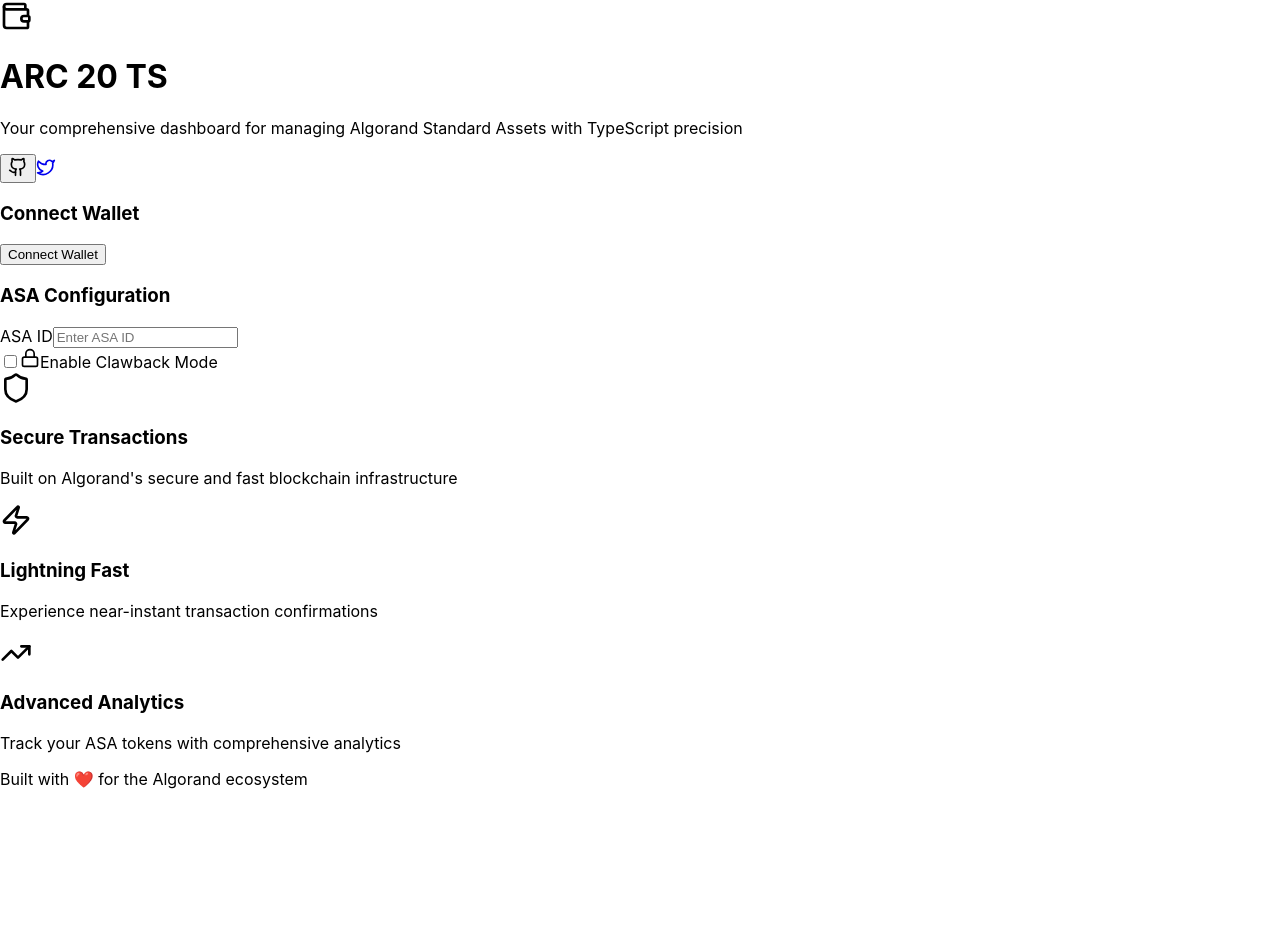
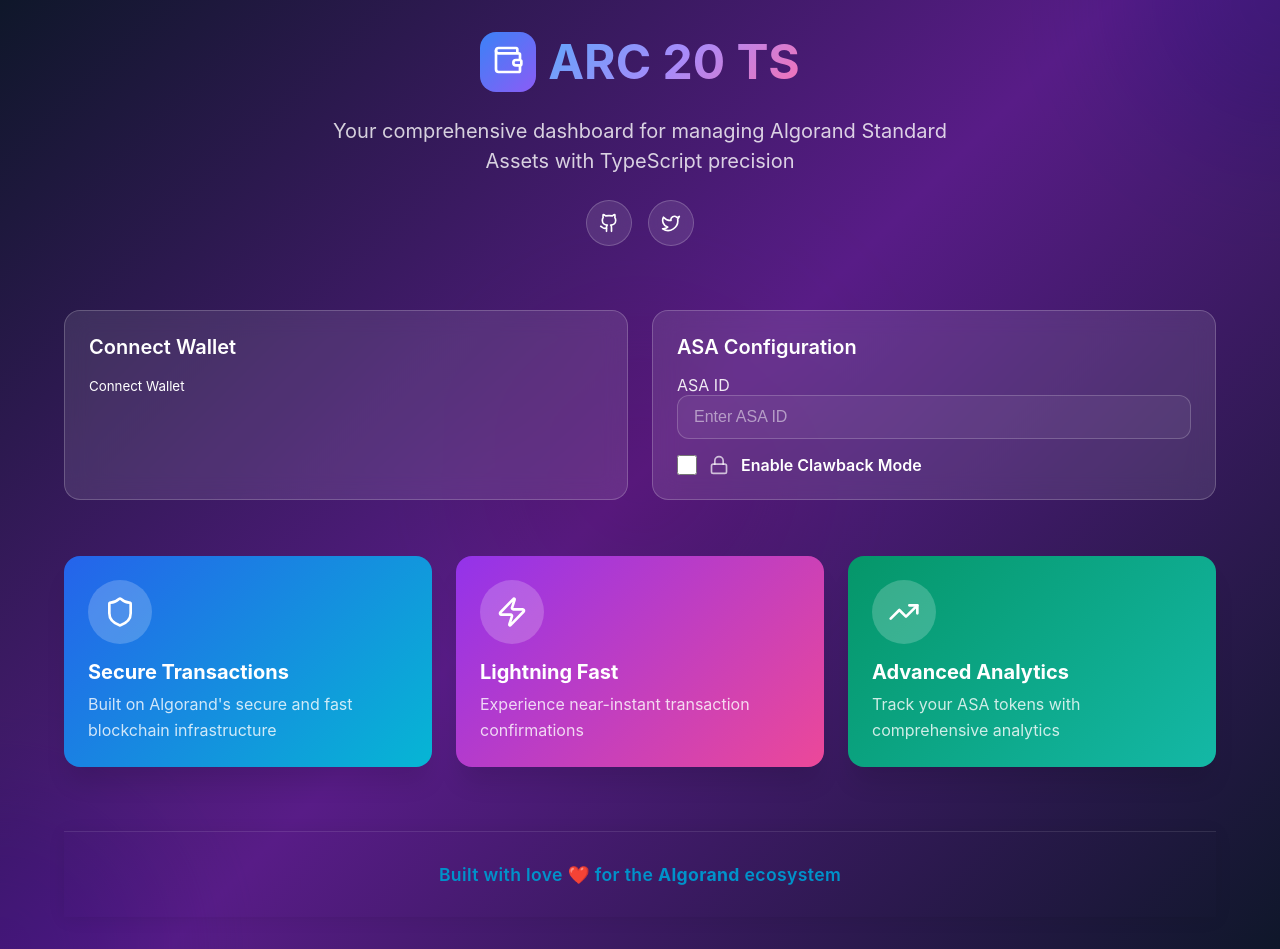
Before and after one commit to lhcee3/arc20-ts, a React (Create React App) app in the folder projects/arc20-ts/react app/: page / in a window 1280 px wide. Before the commit the page ends 805 px from the top, so only its background shows below. Built offline with nearby package versions, Linux system fonts and the light colour scheme; what @randlabs/myalgo-connect, algosdk would draw is missing.

Commit message:
FIX:adding tracemarks twitter itr 4

```diff
--- a/projects/arc20-ts/react app/src/App.css
+++ b/projects/arc20-ts/react app/src/App.css
@@ -1,38 +1,489 @@
-.App {
-  text-align: center;
+/* App.css - Custom styles for ARC 20 TS */
+
+* {
+  box-sizing: border-box;
+  margin: 0;
+  padding: 0;
 }
 
-.App-logo {
-  height: 40vmin;
+body {
+  font-family: -apple-system, BlinkMacSystemFont, 'Segoe UI', 'Roboto', 'Oxygen',
+    'Ubuntu', 'Cantarell', 'Fira Sans', 'Droid Sans', 'Helvetica Neue',
+    sans-serif;
+  -webkit-font-smoothing: antialiased;
+  -moz-osx-font-smoothing: grayscale;
+}
+
+/* Main container */
+.app-container {
+  min-height: 100vh;
+  background: linear-gradient(135deg, #0f172a 0%, #581c87 50%, #0f172a 100%);
+  position: relative;
+  overflow: hidden;
+}
+
+/* Animated background elements */
+.bg-animations {
+  position: absolute;
+  inset: 0;
+  overflow: hidden;
   pointer-events: none;
 }
 
-@media (prefers-reduced-motion: no-preference) {
-  .App-logo {
-    animation: App-logo-spin infinite 20s linear;
+.bg-circle {
+  position: absolute;
+  border-radius: 50%;
+  mix-blend-mode: multiply;
+  filter: blur(64px);
+  opacity: 0.2;
+}
+
+.bg-circle-1 {
+  top: -160px;
+  right: -160px;
+  width: 320px;
+  height: 320px;
+  background: #3b82f6;
+  animation: pulse 3s ease-in-out infinite;
+}
+
+.bg-circle-2 {
+  bottom: -160px;
+  left: -160px;
+  width: 320px;
+  height: 320px;
+  background: #8b5cf6;
+  animation: pulse 3s ease-in-out infinite 1s;
+}
+
+.bg-circle-3 {
+  top: 50%;
+  left: 50%;
+  transform: translate(-50%, -50%);
+  width: 320px;
+  height: 320px;
+  background: #ec4899;
+  opacity: 0.1;
+  animation: pulse 3s ease-in-out infinite 2s;
+}
+
+@keyframes pulse {
+  0%, 100% { opacity: 0.2; }
+  50% { opacity: 0.3; }
+}
+
+/* Main content */
+.main-content {
+  position: relative;
+  z-index: 10;
+  max-width: 1200px;
+  margin: 0 auto;
+  padding: 2rem 1.5rem;
+}
+
+/* Header */
+.header {
+  text-align: center;
+  margin-bottom: 4rem;
+}
+
+.header-logo {
+  display: inline-flex;
+  align-items: center;
+  gap: 0.75rem;
+  margin-bottom: 1.5rem;
+}
+
+.logo-icon {
+  background: linear-gradient(135deg, #3b82f6, #8b5cf6);
+  border-radius: 1rem;
+  padding: 0.75rem;
+}
+
+.main-title {
+  font-size: 3rem;
+  font-weight: bold;
+  background: linear-gradient(135deg, #60a5fa, #a78bfa, #f472b6);
+  -webkit-background-clip: text;
+  background-clip: text;
+  -webkit-text-fill-color: transparent;
+  line-height: 1.1;
+}
+
+.subtitle {
+  font-size: 1.25rem;
+  color: rgba(255, 255, 255, 0.8);
+  max-width: 42rem;
+  margin: 0 auto;
+  line-height: 1.5;
+}
+
+.social-links {
+  display: flex;
+  justify-content: center;
+  gap: 1rem;
+  margin-top: 1.5rem;
+}
+
+.social-link {
+  background: rgba(255, 255, 255, 0.1);
+  backdrop-filter: blur(12px);
+  border-radius: 50%;
+  padding: 0.75rem;
+  border: 1px solid rgba(255, 255, 255, 0.2);
+  transition: all 0.3s ease;
+  text-decoration: none;
+  color: white;
+  display: flex;
+  align-items: center;
+  justify-content: center;
+}
+
+.social-link:hover {
+  background: rgba(255, 255, 255, 0.2);
+  transform: scale(1.1);
+}
+
+/* Grid layouts */
+.grid {
+  display: grid;
+  gap: 1.5rem;
+}
+
+.grid-md-2 {
+  grid-template-columns: 1fr;
+}
+
+.grid-md-3 {
+  grid-template-columns: 1fr;
+}
+
+@media (min-width: 768px) {
+  .grid-md-2 {
+    grid-template-columns: repeat(2, 1fr);
+  }
+
+  .grid-md-3 {
+    grid-template-columns: repeat(3, 1fr);
   }
 }
 
-.App-header {
-  background-color: #282c34;
-  min-height: 100vh;
+/* Section cards */
+.section-card {
+  background: rgba(255, 255, 255, 0.1);
+  backdrop-filter: blur(12px);
+  border-radius: 1rem;
+  padding: 1.5rem;
+  border: 1px solid rgba(255, 255, 255, 0.2);
+  margin-bottom: 1.5rem;
+  transition: all 0.3s ease;
+}
+
+.section-card:hover {
+  background: rgba(255, 255, 255, 0.15);
+  transform: translateY(-2px);
+}
+
+.section-title {
+  font-size: 1.25rem;
+  font-weight: 600;
+  color: white;
+  margin-bottom: 1rem;
   display: flex;
-  flex-direction: column;
+  align-items: center;
+  gap: 0.75rem;
+}
+
+.section-content {
+  color: rgba(255, 255, 255, 0.9);
+}
+
+/* Feature cards */
+.feature-card {
+  padding: 1.5rem;
+  border-radius: 1rem;
+  box-shadow: 0 20px 25px -5px rgba(0, 0, 0, 0.1);
+  transition: all 0.5s ease;
+  position: relative;
+  overflow: hidden;
+}
+
+.feature-card:hover {
+  box-shadow: 0 25px 50px -12px rgba(0, 0, 0, 0.25);
+  transform: scale(1.05) translateY(-8px);
+}
+
+.feature-card.from-blue-600 {
+  background: linear-gradient(135deg, #2563eb, #06b6d4);
+}
+
+.feature-card.from-purple-600 {
+  background: linear-gradient(135deg, #9333ea, #ec4899);
+}
+
+.feature-card.from-green-600 {
+  background: linear-gradient(135deg, #059669, #14b8a6);
+}
+
+.feature-icon {
+  background: rgba(255, 255, 255, 0.2);
+  border-radius: 50%;
+  width: 4rem;
+  height: 4rem;
+  display: flex;
   align-items: center;
   justify-content: center;
-  font-size: calc(10px + 2vmin);
+  margin-bottom: 1rem;
+}
+
+.feature-title {
+  font-size: 1.25rem;
+  font-weight: bold;
+  color: white;
+  margin-bottom: 0.5rem;
+}
+
+.feature-description {
+  color: rgba(255, 255, 255, 0.8);
+  line-height: 1.6;
+}
+
+/* Status display */
+.status-display {
+  background: linear-gradient(135deg, rgba(34, 197, 94, 0.2), rgba(59, 130, 246, 0.2));
+  backdrop-filter: blur(12px);
+  border-radius: 1rem;
+  padding: 1.5rem;
+  border: 1px solid rgba(255, 255, 255, 0.2);
+  margin-bottom: 2rem;
+}
+
+.status-title {
+  color: white;
+  font-weight: 600;
+  margin-bottom: 1rem;
+  display: flex;
+  align-items: center;
+  gap: 0.5rem;
+}
+
+.status-dot {
+  width: 0.75rem;
+  height: 0.75rem;
+  background: #4ade80;
+  border-radius: 50%;
+  animation: pulse 2s ease-in-out infinite;
+}
+
+.status-grid {
+  display: grid;
+  gap: 1rem;
+  font-size: 0.875rem;
+}
+
+@media (min-width: 768px) {
+  .status-grid {
+    grid-template-columns: repeat(3, 1fr);
+  }
+}
+
+.status-label {
+  color: rgba(255, 255, 255, 0.7);
+}
+
+.status-value {
+  color: white;
+  font-family: 'Courier New', monospace;
+  font-weight: 500;
+}
+
+.status-value.green {
+  color: #4ade80;
+}
+
+/* Warning sections */
+.warning-section {
+  border-color: rgba(239, 68, 68, 0.3);
+  background: rgba(239, 68, 68, 0.1);
+}
+
+.warning-section .warning-box {
+  background: rgba(239, 68, 68, 0.2);
+  border-radius: 0.75rem;
+  padding: 1rem;
+  margin-bottom: 1rem;
+}
+
+.warning-section .warning-text {
+  color: #fecaca;
+  font-size: 0.875rem;
+}
+
+.caution-section {
+  border-color: rgba(249, 115, 22, 0.3);
+  background: rgba(249, 115, 22, 0.1);
+}
+
+.caution-section .caution-box {
+  background: rgba(249, 115, 22, 0.2);
+  border-radius: 0.75rem;
+  padding: 1rem;
+  margin-bottom: 1rem;
+}
+
+.caution-section .caution-text {
+  color: #fed7aa;
+  font-size: 0.875rem;
+}
+
+/* Form elements */
+.checkbox-label {
+  color: white;
+  font-weight: 600;
+  display: flex;
+  align-items: center;
+  gap: 0.75rem;
+  cursor: pointer;
+}
+
+.checkbox-input {
+  width: 1.25rem;
+  height: 1.25rem;
+  border-radius: 0.25rem;
+  background: rgba(255, 255, 255, 0.1);
+  border: 2px solid rgba(255, 255, 255, 0.3);
+  accent-color: #3b82f6;
+}
+
+.checkbox-input:focus {
+  outline: 2px solid #3b82f6;
+  outline-offset: 2px;
+}
+
+/* Space utilities */
+.space-y-4 > * + * {
+  margin-top: 1rem;
+}
+
+.space-y-6 > * + * {
+  margin-top: 1.5rem;
+}
+
+.mb-4 { margin-bottom: 1rem; }
+.mb-6 { margin-bottom: 1.5rem; }
+.mb-8 { margin-bottom: 2rem; }
+.mb-16 { margin-bottom: 4rem; }
+.mt-4 { margin-top: 1rem; }
+.mt-6 { margin-top: 1.5rem; }
+.mt-16 { margin-top: 4rem; }
+
+/* Footer */
+.footer {
+  text-align: center;
+  padding: 2rem 0;
+  border-top: 1px solid rgba(255, 255, 255, 0.1);
+  margin-top: 4rem;
+}
+
+.footer-text {
+  color: rgba(255, 255, 255, 0.5);
+}
+
+/* Responsive design */
+@media (max-width: 768px) {
+  .main-title {
+    font-size: 2.5rem;
+  }
+
+  .subtitle {
+    font-size: 1.125rem;
+  }
+
+  .main-content {
+    padding: 1rem;
+  }
+
+  .header {
+    margin-bottom: 2rem;
+  }
+}
+
+/* Icon color utilities */
+.text-white {
   color: white;
 }
 
-.App-link {
-  color: #61dafb;
+.text-white-70 {
+  color: rgba(255, 255, 255, 0.7);
 }
 
-@keyframes App-logo-spin {
-  from {
-    transform: rotate(0deg);
-  }
-  to {
-    transform: rotate(360deg);
-  }
+/* Button styles for components */
+button {
+  cursor: pointer;
+  border: none;
+  background: none;
+  font-family: inherit;
 }
+
+button:disabled {
+  opacity: 0.5;
+  cursor: not-allowed;
+}
+
+/* Input styles */
+input[type="text"], input[type="number"], textarea, select {
+  background: rgba(255, 255, 255, 0.05);
+  border: 1px solid rgba(255, 255, 255, 0.2);
+  border-radius: 0.75rem;
+  padding: 0.75rem 1rem;
+  color: white;
+  font-size: 1rem;
+  width: 100%;
+  transition: all 0.3s ease;
+}
+
+input[type="text"]:focus, input[type="number"]:focus, textarea:focus, select:focus {
+  outline: none;
+  border-color: #3b82f6;
+  box-shadow: 0 0 0 2px rgba(59, 130, 246, 0.2);
+}
+
+input::placeholder, textarea::placeholder {
+  color: rgba(255, 255, 255, 0.5);
+}
+
+/* Loading animation */
+@keyframes spin {
+  0% { transform: rotate(0deg); }
+  100% { transform: rotate(360deg); }
+}
+
+.loading {
+  animation: spin 1s linear infinite;
+}
+
+/* Utility classes */
+.text-center { text-align: center; }
+.text-left { text-align: left; }
+.text-right { text-align: right; }
+
+.flex { display: flex; }
+.inline-flex { display: inline-flex; }
+.items-center { align-items: center; }
+.justify-center { justify-content: center; }
+.gap-2 { gap: 0.5rem; }
+.gap-3 { gap: 0.75rem; }
+.gap-4 { gap: 1rem; }
+
+.w-full { width: 100%; }
+.h-full { height: 100%; }
+
+.relative { position: relative; }
+.absolute { position: absolute; }
+
+.overflow-hidden { overflow: hidden; }
+
+.transition-all { transition: all 0.3s ease; }
+
+.hover\:scale-110:hover { transform: scale(1.1); }
+.hover\:scale-105:hover { transform: scale(1.05); }
--- a/projects/arc20-ts/react app/src/App.tsx
+++ b/projects/arc20-ts/react app/src/App.tsx
@@ -10,6 +10,7 @@
 import { AsaInput } from './components/AsaInput';
 import { ClawbackTransfer } from './components/ClawbackTransfer';
 import { DestroyAsa } from './components/DestroyAsa';
+import './App.css';
 
 import { FC } from 'react';
 
@@ -21,12 +22,12 @@
 };
 
 const FeatureCard: FC<FeatureCardProps> = ({ icon: Icon, title, description, gradient }) => (
-  <div className={`bg-gradient-to-br ${gradient} p-6 rounded-2xl shadow-xl hover:shadow-2xl transition-all duration-500 transform hover:scale-105 hover:-translate-y-2`}>
-    <div className="bg-white/20 rounded-full w-16 h-16 flex items-center justify-center mb-4">
+  <div className={`feature-card ${gradient}`}>
+    <div className="feature-icon">
       <Icon size={32} className="text-white" />
     </div>
-    <h3 className="text-xl font-bold text-white mb-2">{title}</h3>
-    <p className="text-white/80 leading-relaxed">{description}</p>
+    <h3 className="feature-title">{title}</h3>
+    <p className="feature-description">{description}</p>
   </div>
 );
 
@@ -37,11 +38,13 @@
 };
 
 const SectionCard: React.FC<SectionCardProps> = ({ title, children, className = "" }) => (
-  <div className={`bg-white/10 backdrop-blur-md rounded-2xl p-6 border border-white/20 mb-6 ${className}`}>
-    <h3 className="text-xl font-semibold text-white mb-4 flex items-center gap-3">
+  <div className={`section-card ${className}`}>
+    <h3 className="section-title">
       {title}
     </h3>
-    {children}
+    <div className="section-content">
+      {children}
+    </div>
   </div>
 );
 
@@ -51,7 +54,6 @@
   const [isClawback, setIsClawback] = useState(false);
   const [isManager, setIsManager] = useState(false);
   const [, setManagerAddress] = useState('');
-  // Removed unused activeSection state
 
   const parsedAsaId = parseInt(asaId);
 
@@ -66,9 +68,11 @@
         // Fetch ASA info to get manager address
         const algod = new (await import('algosdk')).Algodv2('', 'https://testnet-api.algonode.cloud', '');
         const asset = await algod.getAssetByID(parsedAsaId).do();
+        setManagerAddress(asset.params.manager);
         setIsManager(asset.params.manager === address);
       } catch {
         setIsManager(false);
+        setManagerAddress('');
       }
     }
     fetchManager();
@@ -79,50 +83,50 @@
       icon: Shield,
       title: "Secure Transactions",
       description: "Built on Algorand's secure and fast blockchain infrastructure",
-      gradient: "from-blue-600 to-cyan-500"
+      gradient: "from-blue-600"
     },
     {
       icon: Zap,
       title: "Lightning Fast",
       description: "Experience near-instant transaction confirmations",
-      gradient: "from-purple-600 to-pink-500"
+      gradient: "from-purple-600"
     },
     {
       icon: TrendingUp,
       title: "Advanced Analytics",
       description: "Track your ASA tokens with comprehensive analytics",
-      gradient: "from-green-600 to-teal-500"
+      gradient: "from-green-600"
     }
   ];
 
   const showDashboard = address && !isNaN(parsedAsaId);
 
   return (
-    <div className="min-h-screen bg-gradient-to-br from-slate-900 via-purple-900 to-slate-900 relative overflow-hidden">
+    <div className="app-container">
       {/* Animated background elements */}
-      <div className="absolute inset-0 overflow-hidden">
-        <div className="absolute -top-40 -right-40 w-80 h-80 bg-blue-500 rounded-full mix-blend-multiply filter blur-xl opacity-20 animate-pulse"></div>
-        <div className="absolute -bottom-40 -left-40 w-80 h-80 bg-purple-500 rounded-full mix-blend-multiply filter blur-xl opacity-20 animate-pulse delay-1000"></div>
-        <div className="absolute top-1/2 left-1/2 transform -translate-x-1/2 -translate-y-1/2 w-80 h-80 bg-pink-500 rounded-full mix-blend-multiply filter blur-xl opacity-10 animate-pulse delay-2000"></div>
+      <div className="bg-animations">
+        <div className="bg-circle bg-circle-1"></div>
+        <div className="bg-circle bg-circle-2"></div>
+        <div className="bg-circle bg-circle-3"></div>
       </div>
 
-      <div className="relative z-10 container mx-auto px-6 py-8">
+      <div className="main-content">
         {/* Header */}
-        <header className="text-center mb-16">
-          <div className="inline-flex items-center gap-3 mb-6">
-            <div className="bg-gradient-to-r from-blue-500 to-purple-600 rounded-2xl p-3">
+        <header className="header">
+          <div className="header-logo">
+            <div className="logo-icon">
               <Wallet size={32} className="text-white" />
             </div>
-            <h1 className="text-5xl font-bold bg-gradient-to-r from-blue-400 via-purple-400 to-pink-400 bg-clip-text text-transparent">
+            <h1 className="main-title">
               ARC 20 TS
             </h1>
           </div>
-          <p className="text-xl text-white/80 max-w-2xl mx-auto leading-relaxed">
+          <p className="subtitle">
             Your comprehensive dashboard for managing Algorand Standard Assets with TypeScript precision
           </p>
-          <div className="flex justify-center gap-4 mt-6">
+          <div className="social-links">
             <button
-              className="bg-white/10 hover:bg-white/20 backdrop-blur-md rounded-full p-3 border border-white/20 transition-all duration-300 hover:scale-110"
+              className="social-link"
               onClick={() => window.open('https://github.com/lhcee3/arc20-ts', '_blank')}
               title="View on GitHub"
             >
@@ -132,7 +136,7 @@
               href="https://x.com/lhcee3"
               target="_blank"
               rel="noopener noreferrer"
-              className="bg-white/10 hover:bg-white/20 backdrop-blur-md rounded-full p-3 border border-white/20 transition-all duration-300 hover:scale-110"
+              className="social-link"
               title="View on X (Twitter)"
             >
               <Twitter size={20} className="text-white" />
@@ -141,7 +145,7 @@
         </header>
 
         {/* Connection Section */}
-        <div className="grid md:grid-cols-2 gap-6 mb-8">
+        <div className="grid grid-md-2 mb-8">
           <SectionCard title="Connect Wallet">
             <WalletComponent onConnect={setAddress} />
           </SectionCard>
@@ -149,14 +153,14 @@
           <SectionCard title="ASA Configuration">
             <AsaInput asaId={asaId} setAsaId={setAsaId} />
             <div className="mt-4">
-              <label className="text-white font-semibold flex items-center gap-3 cursor-pointer">
+              <label className="checkbox-label">
                 <input
                   type="checkbox"
                   checked={isClawback}
                   onChange={() => setIsClawback((prev) => !prev)}
-                  className="w-5 h-5 rounded bg-white/10 border-2 border-white/30 text-blue-500 focus:ring-blue-500 focus:ring-2"
+                  className="checkbox-input"
                 />
-                <Lock size={20} className="text-white/70" />
+                <Lock size={20} className="text-white-70" />
                 Enable Clawback Mode
               </label>
             </div>
@@ -165,26 +169,26 @@
 
         {/* Status Display */}
         {address && (
-          <div className="bg-gradient-to-r from-green-500/20 to-blue-500/20 backdrop-blur-md rounded-2xl p-6 border border-white/20 mb-8">
-            <h3 className="text-white font-semibold mb-4 flex items-center gap-2">
-              <div className="w-3 h-3 bg-green-400 rounded-full animate-pulse"></div>
+          <div className="status-display">
+            <h3 className="status-title">
+              <div className="status-dot"></div>
               Connection Status
             </h3>
-            <div className="grid md:grid-cols-3 gap-4 text-sm">
+            <div className="status-grid">
               <div>
-                <span className="text-white/70">Address:</span>
-                <p className="text-white font-mono">{address.slice(0, 8)}...{address.slice(-8)}</p>
+                <span className="status-label">Address:</span>
+                <p className="status-value">{address.slice(0, 8)}...{address.slice(-8)}</p>
               </div>
               {parsedAsaId && (
                 <div>
-                  <span className="text-white/70">ASA ID:</span>
-                  <p className="text-white font-mono">{parsedAsaId}</p>
+                  <span className="status-label">ASA ID:</span>
+                  <p className="status-value">{parsedAsaId}</p>
                 </div>
               )}
               {isManager && (
                 <div>
-                  <span className="text-white/70">Role:</span>
-                  <p className="text-green-400 font-semibold">Manager</p>
+                  <span className="status-label">Role:</span>
+                  <p className="status-value green">Manager</p>
                 </div>
               )}
             </div>
@@ -194,7 +198,7 @@
         {/* Main Dashboard Components */}
         {showDashboard && (
           <div className="space-y-6 mb-8">
-            <div className="grid md:grid-cols-2 gap-6">
+            <div className="grid grid-md-2">
               <SectionCard title="Balance & Status">
                 <div className="space-y-4">
                   <BalanceDisplay address={address} asaId={parsedAsaId} />
@@ -216,9 +220,9 @@
             </SectionCard>
 
             {isManager && (
-              <SectionCard title="Manager Operations" className="border-red-500/30 bg-red-500/10">
-                <div className="bg-red-500/20 rounded-xl p-4 mb-4">
-                  <p className="text-red-200 text-sm">
+              <SectionCard title="Manager Operations" className="warning-section">
+                <div className="warning-box">
+                  <p className="warning-text">
                     ⚠️ Manager-only operations. Use with extreme caution.
                   </p>
                 </div>
@@ -230,9 +234,9 @@
 
         {/* Clawback Operations */}
         {isClawback && (
-          <SectionCard title="Clawback Operations" className="border-orange-500/30 bg-orange-500/10">
-            <div className="bg-orange-500/20 rounded-xl p-4 mb-4">
-              <p className="text-orange-200 text-sm">
+          <SectionCard title="Clawback Operations" className="caution-section">
+            <div className="caution-box">
+              <p className="caution-text">
                 ⚠️ Clawback operations require special permissions.
               </p>
             </div>
@@ -249,7 +253,7 @@
 
         {/* Features Grid - Only show when not connected */}
         {!showDashboard && (
-          <div className="grid md:grid-cols-3 gap-8 mb-16">
+          <div className="grid grid-md-3 mb-16">
             {features.map((feature, index) => (
               <FeatureCard key={index} {...feature} />
             ))}
@@ -257,10 +261,18 @@
         )}
 
         {/* Footer */}
-        <footer className="text-center py-8 border-t border-white/10 mt-16">
-          <p className="text-white/50">
-            Built with ❤️ for the Algorand ecosystem
-          </p>
+        <footer
+          className="footer mt-8 py-4 px-2 rounded-lg shadow-lg"
+          style={{
+            color: '#0092CA',
+            fontWeight: 600,
+            fontSize: '1.1rem',
+            letterSpacing: '0.02em',
+            textAlign: 'center',
+            boxShadow: '0 2px 16px 0 rgba(0,0,0,0.08)',
+          }}
+        >
+          <span role="img" aria-label="heart"></span> Built with <span className="animate-pulse">love ❤️</span> for the <span style={{ color: '#0092CA', fontWeight: 700 }}>Algorand</span> ecosystem
         </footer>
       </div>
     </div>
```
